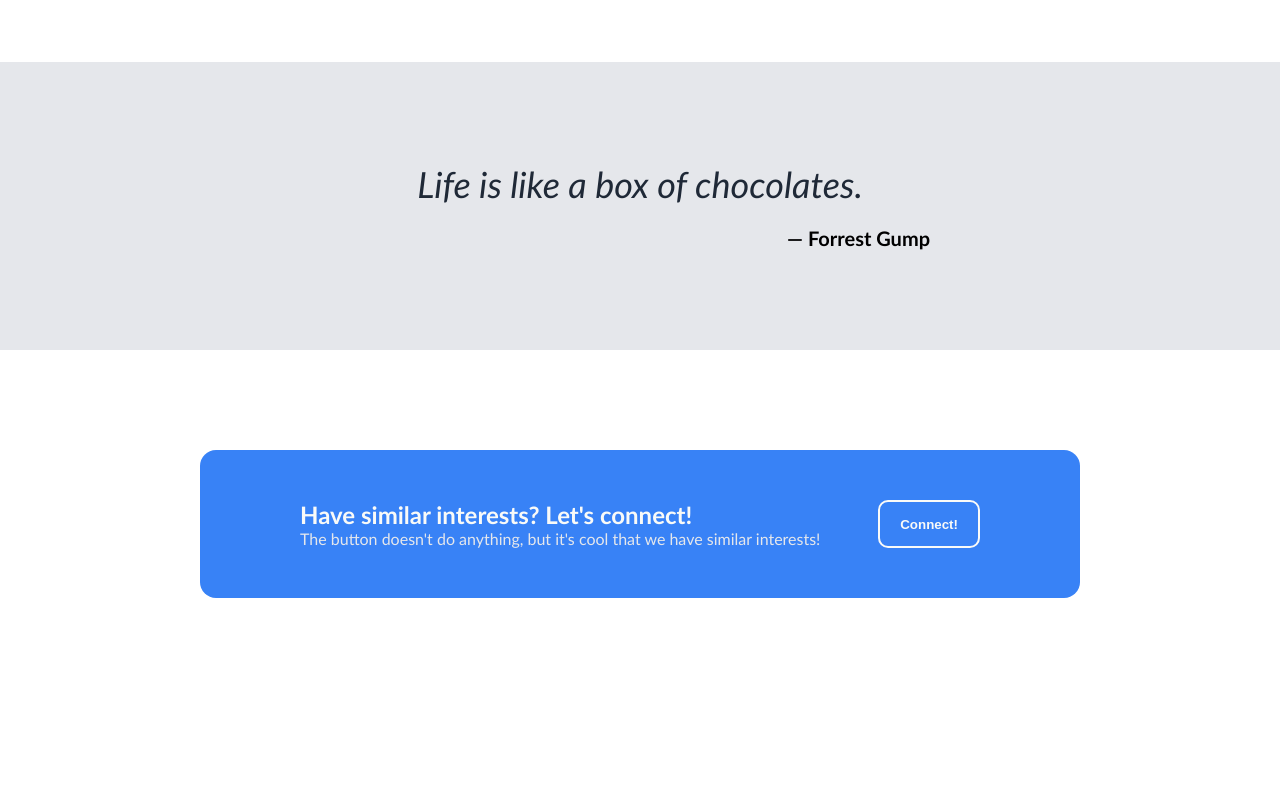
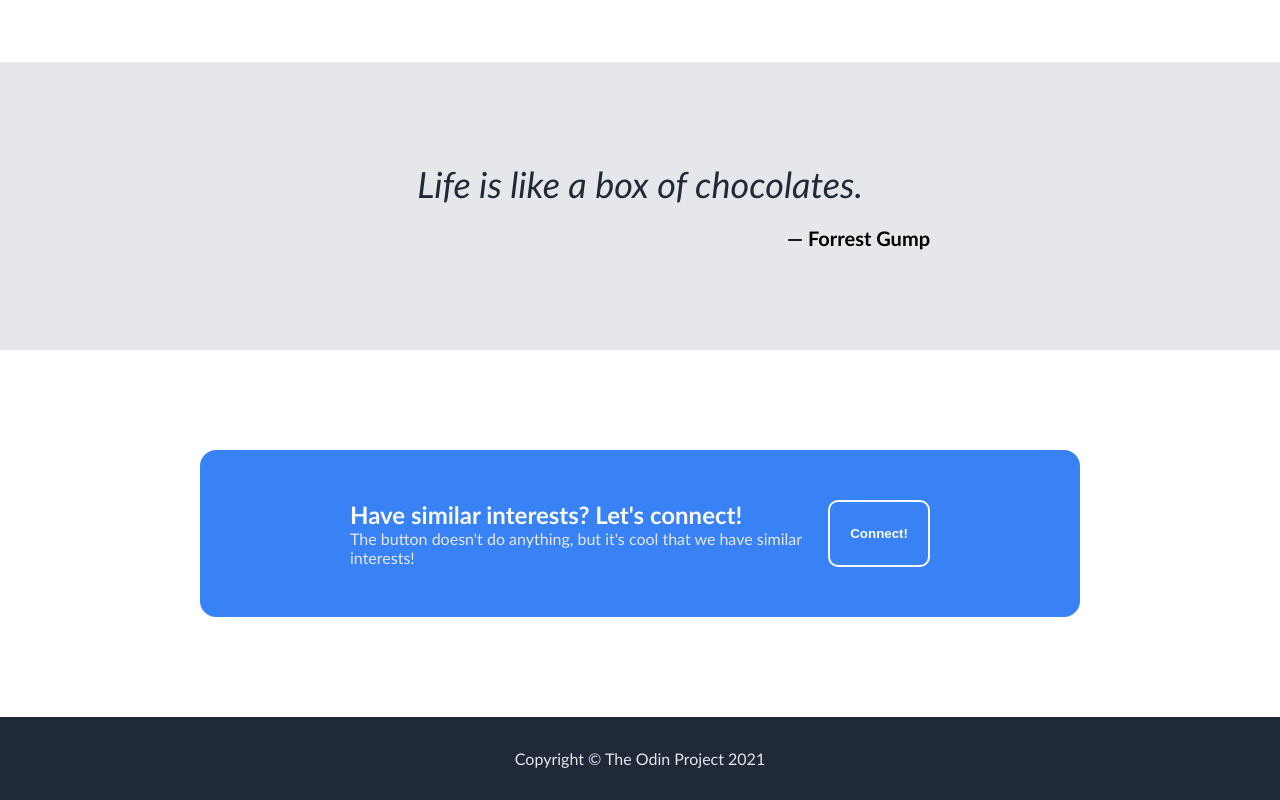
Before and after one commit to eminyoung/odin-landing-page, a plain HTML site: page index.html in a window 1280 px wide. Shown: the part 924-1724 px from the top of the page. Before the commit the page ends 1622 px from the top, so only its background shows below. Drawn offline with Linux system fonts and the light colour scheme.

Commit message:
finish footer section of the website
Add footer in html and footer style to styles.css

```diff
--- a/index.html
+++ b/index.html
@@ -62,5 +62,8 @@
             </div>
         </div>
 
+        <div class="footer">
+            <p>Copyright © The Odin Project 2021</p>
+        </div>
     </body>
 </html>
--- a/styles.css
+++ b/styles.css
@@ -135,7 +135,7 @@ button {
     display: flex;
     justify-content: space-between;
     background-color: #3882F6;
-    padding: 50px 100px;
+    padding: 50px 150px;
 }
 
 .text {
@@ -145,3 +145,13 @@ button {
 .sign-button {
     border: 2px solid #F9FAF8;
 }
+
+/*Footer Section*/
+.footer {
+    background-color: #1F2937;
+    color: #E5E7EB;
+    display: flex;
+    justify-content: center;
+    align-items: center;
+    padding: 16px;
+}
```
